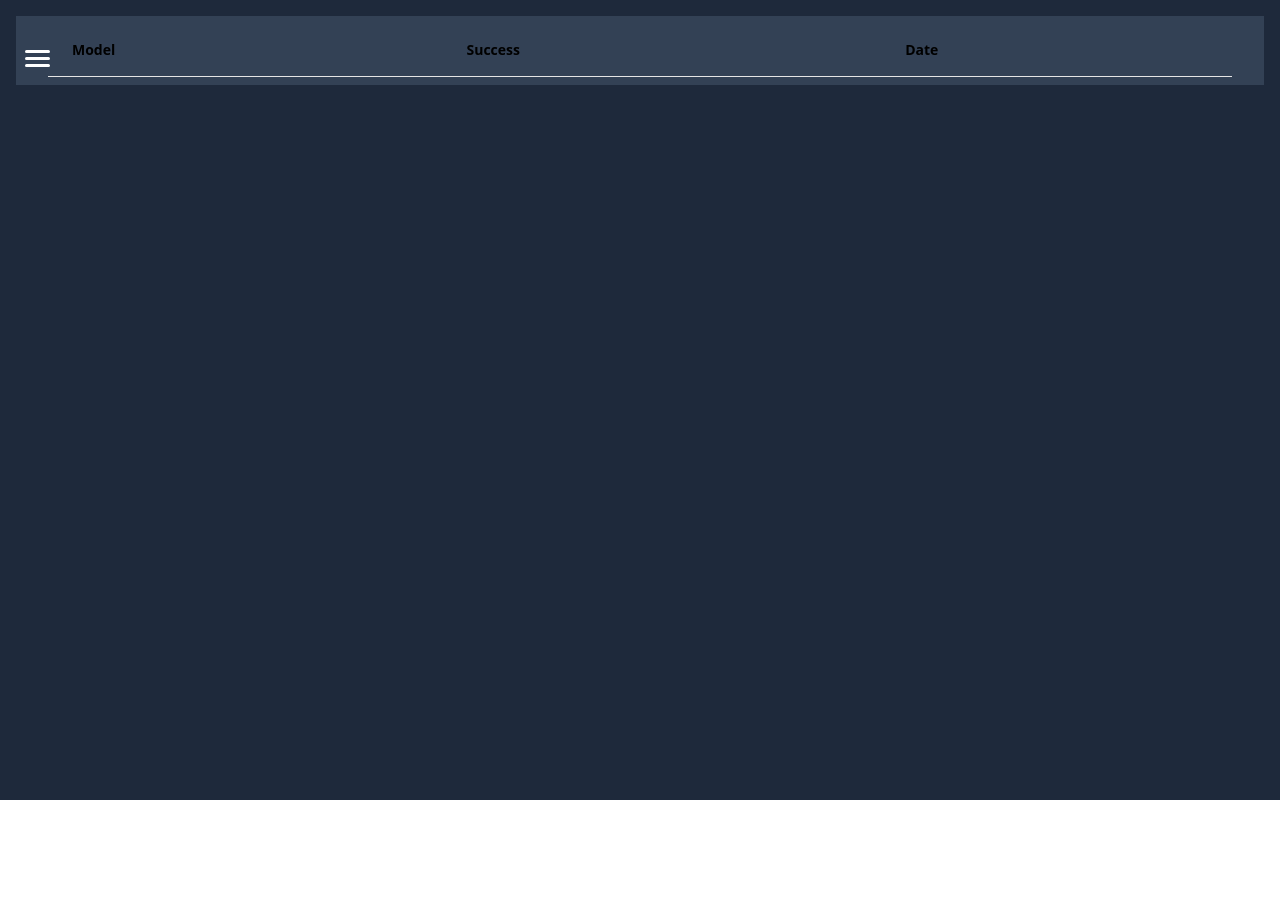
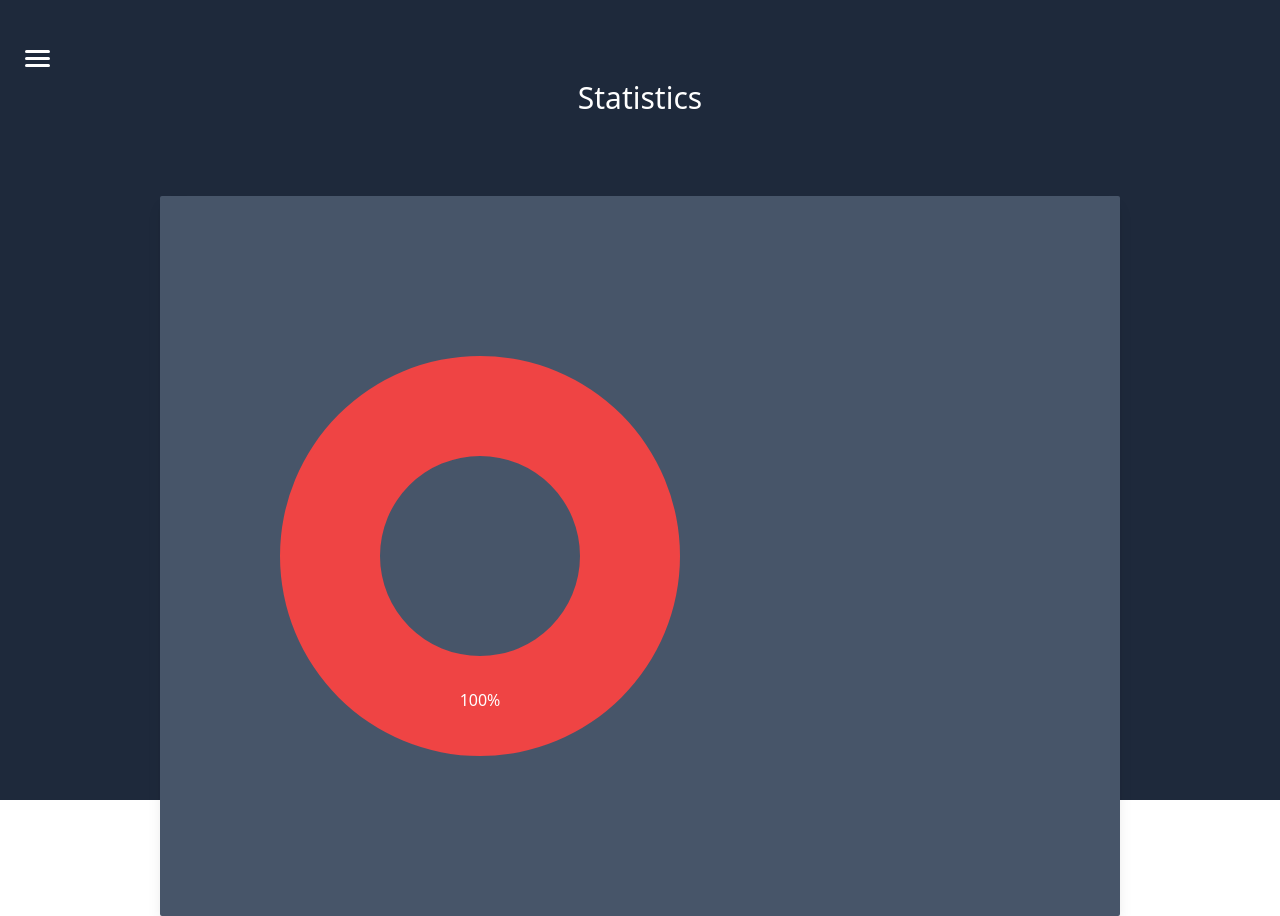
Before and after one commit to goncaloperalta/Projeto-Industrial, a SvelteKit app in the folder interface/: page /statistics in a window 1280 px wide. Before the commit the page ends 800 px from the top, so only its background shows below. Built offline with nearby package versions, Linux system fonts and the light colour scheme.

Commit message:
fixing pie chart

```diff
--- a/interface/src/routes/+page.svelte
+++ b/interface/src/routes/+page.svelte
@@ -1,6 +1,7 @@
 <script>
     import LinePlot from "./LinePlot.svelte";
     import PieChart from "./PieChart.svelte";
+    import PieChart2 from "./statistics/PieChart2.svelte";
     import TopBar from "./TopBar.svelte";
 
     let presets = {
@@ -28,6 +29,7 @@
             document.getElementById('results-section').scrollIntoView({ behavior: 'smooth' });
         }, 0);
     }
+    let successRate = 90;
 </script>
 
 <!-- Title Container -->
@@ -85,13 +87,14 @@
         <div class="text-center p-10 bg-white shadow-lg rounded-lg w-3/4">
             <h2 class="text-2xl mb-5">Results</h2>
             <div class="flex justify-around">
-                <div class="w-1/2 p-4">
+                <div>
                     <LinePlot />
                 </div>
-                <div class="w-1/2 p-4">
-                    {#if totalPresses > 0 && successfulPresses >= 0}
+                <div>
+                    <!-- {#if totalPresses > 0 && successfulPresses >= 0}
                         <PieChart {totalPresses} {successfulPresses} />
-                    {/if}
+                    {/if} -->
+                    <PieChart2 successRate={successRate} />
                 </div>
             </div>
         </div>
--- a/interface/src/routes/statistics/+page.svelte
+++ b/interface/src/routes/statistics/+page.svelte
@@ -1,65 +1,45 @@
 <script>
     import { onMount } from "svelte";
 	import TopBar from "../TopBar.svelte";
+    import PieChart2 from "./PieChart2.svelte";
+    import LinePlot from "../LinePlot.svelte";
 	let posts = [];
+	let successRate = 0;
 
     onMount(() => {
         fetch('http://localhost:3000/')
             .then(resp => resp.json())
             .then(data => {
                 posts = data.devices
+				posts.forEach(post => {
+					successRate += post.success
+				});
+				successRate = successRate / posts.length * 100;
 	    });
     });
 </script>
 
 <TopBar tabName="Statistics" />
 
-<main class="bg-slate-800 h-screen">
-	<div class="flex flex-col bg-slate-700">
-		<div class="overflow-x-auto">
-		  	<div class="inline-block min-w-full py-2 sm:px-6 lg:px-8">
-				<div class="overflow-hidden">
-			  		<table class="min-w-full text-left text-sm font-light text-surface dark:text-white">
-						<thead class="border-b border-neutral-200 font-medium dark:border-white/10">
-							<tr>
-								<th scope="col" class="px-6 py-4">Model</th>
-								<th scope="col" class="px-6 py-4">Success</th>
-								<th scope="col" class="px-6 py-4">Date</th>
-							</tr>
-						</thead>
-						<tbody>
-							{#each posts as post}
-								<tr class="border-b border-neutral-200 dark:border-white/10">
-									<td class="whitespace-nowrap px-6 py-4">{post.model}</td>
-									<td class="whitespace-nowrap px-6 py-4">
-										{#if post.success == 1}
-											Yes
-										{:else}
-											No
-										{/if}
-									</td>
-									<td class="whitespace-nowrap px-6 py-4">{post.date}</td>
-								</tr>
-							{/each}
-						</tbody>
-			  		</table>
-				</div>
-		  	</div>
+<main class="bg-slate-800 h-screen text-white">
+	<div class="text-center block">
+		<div class="p-20 text-3xl">
+			Statistics
+		</div>
+		<div class="m-auto flex justify-center bg-slate-600 w-3/4 rounded-sm shadow-lg">
+			<div class="p-40">
+				{#key successRate}
+					<PieChart2 successRate={successRate} />
+				{/key}
+			</div>
+			<div class="p-40">
+				<LinePlot />
+			</div>
 		</div>
 	</div>
+
 </main>
 
 <style>
-	main {
-		text-align: center;
-		padding: 1em;
-		max-width: 240px;
-		margin: 0 auto;
-	}
 
-	@media (min-width: 640px) {
-		main {
-			max-width: none;
-		}
-	}
 </style>
--- /dev/null
+++ b/interface/src/routes/statistics/PieChart2.svelte
@@ -0,0 +1,58 @@
+<script>
+    import * as d3 from 'd3'
+    import { onMount } from 'svelte';
+
+    let {successRate} = $props();
+    let data = [successRate, 100 - successRate];
+    let element;
+
+    onMount(() => {
+        let width = 400, height = 400, radius = Math.min(width, height)/2;
+
+        var svg = d3.select(element)
+            .attr("width", width)
+            .attr("height", height);
+
+        var g = svg.append("g")
+            .attr("transform", "translate(" + radius + "," + radius + ")");
+
+        var color = d3.scaleOrdinal(["#22c55e", "#ef4444"]);
+
+        var pie = d3.pie().value((d) => {
+            return d;
+        })
+
+        var path = d3.arc()
+            .outerRadius(radius)
+            .innerRadius(100);
+
+        var arc = g.selectAll("arc")
+            .data(pie(data))
+            .enter()
+            .append("g");
+
+        arc.append("path")
+            .attr("d", path)
+            .attr("fill", (d) => {
+                return color(d.data);
+            });
+
+        var label = d3.arc()
+            .outerRadius(radius)
+            .innerRadius(100);
+
+        arc.append("text")
+            .attr("transform", (d) => {
+                return "translate(" + label.centroid(d) + ")";
+            })
+            .attr("text-anchor", "middle")
+            .text((d) => {
+                return d.data + "%";
+            })
+            .style("fill", "white");
+    })
+</script>
+
+<svg bind:this={element}></svg>
+
+<style></style>
```
